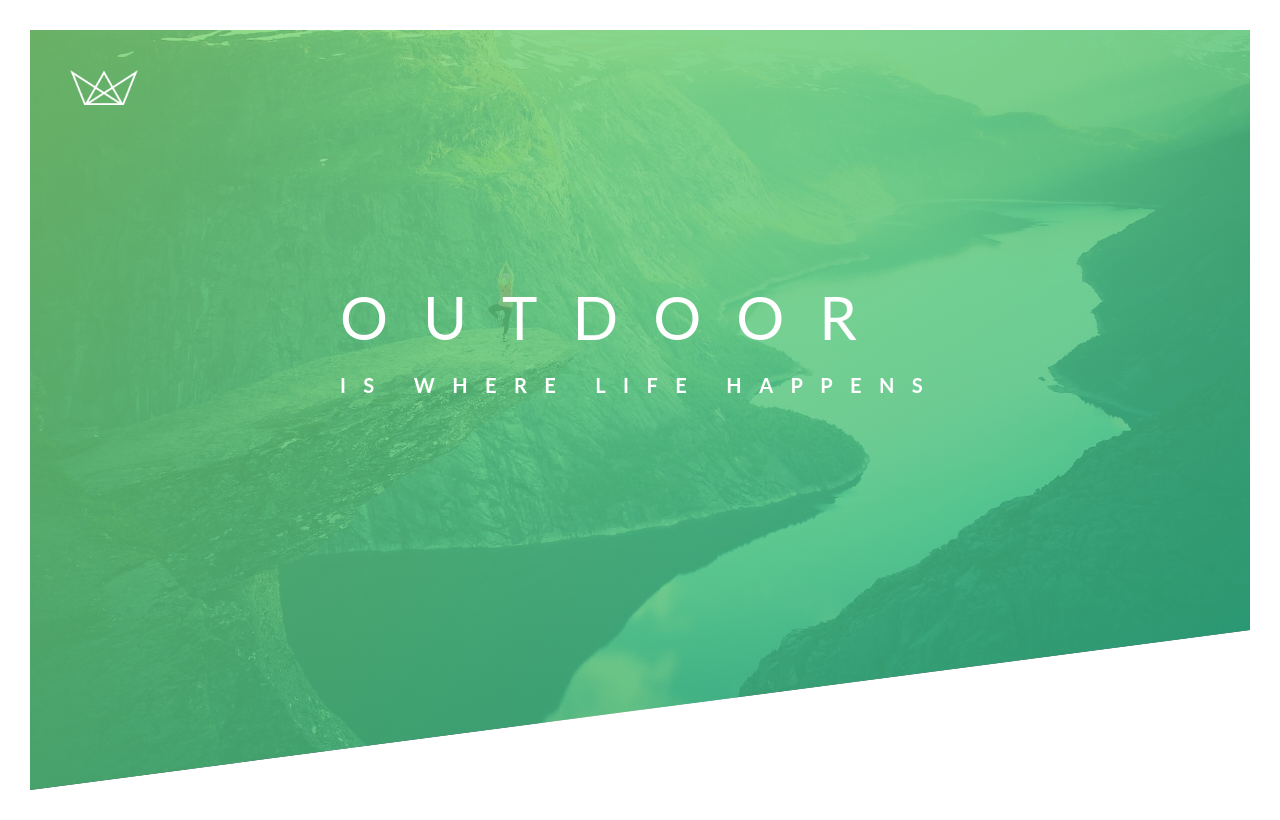
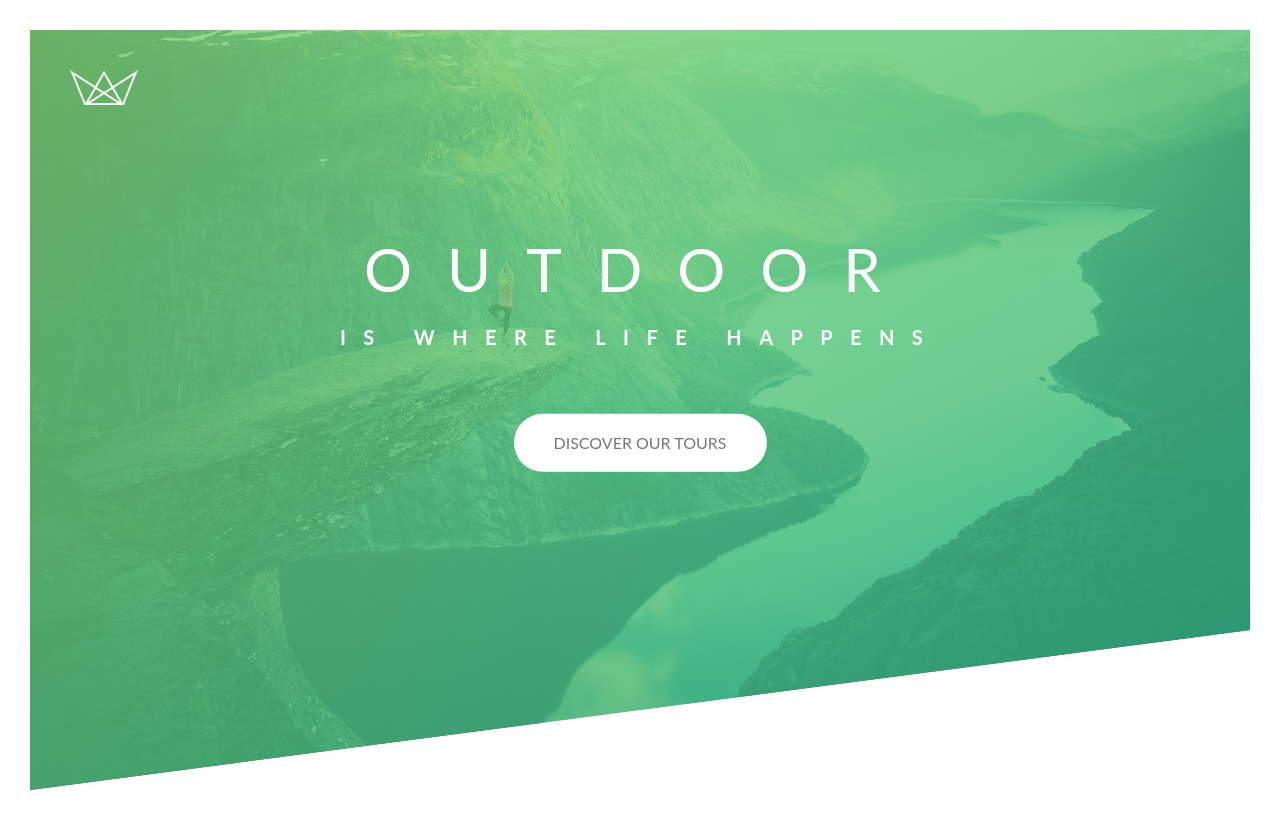
Before and after one commit to thomashzhu/advanced-css-course, a React (Create React App) app in the folder natours/: page / in a window 1280 px wide. Built offline with nearby package versions, Linux system fonts and the light colour scheme.

Commit message:
[natours] Style the call-to-action button

```diff
--- /dev/null
+++ b/natours/src/components/app/animations.ts
@@ -0,0 +1,19 @@
+import { keyframes } from "styled-components";
+
+import { TranslateXOrigin } from "../../res/types";
+
+export const moveFrom = (origin: TranslateXOrigin) => keyframes`
+  0% {
+    opacity: 0;
+    transform: translateX(${`${ origin === TranslateXOrigin.Left ? -100 : 100}px`});
+  }
+
+  80% {
+    transform: translate(${`${ origin === TranslateXOrigin.Left ? 10 : -10}px`});
+  }
+
+  100% {
+    opacity: 1;
+    transform: translateX(0);
+  }
+`
--- a/natours/src/components/app/app.tsx
+++ b/natours/src/components/app/app.tsx
@@ -1,6 +1,6 @@
 import React from 'react';
 
-import { Global, Header, HeaderPrimary, HeaderPrimaryMain, HeaderPrimarySub, Logo, LogoContainer, TextBox } from './styled';
+import { Global, Header, HeaderPrimary, HeaderPrimaryMain, HeaderPrimarySub, Logo, LogoContainer, TextBox, WhiteButton } from './styled';
 
 export const App = () => (
   <React.Fragment>
@@ -24,6 +24,13 @@ export const App = () => (
             is where life happens
           </HeaderPrimarySub>
         </HeaderPrimary>
+
+        <WhiteButton
+          href="#"
+          // white
+        >
+          Discover our tours
+        </WhiteButton>
       </TextBox>
     </Header>
   </React.Fragment>
--- a/natours/src/components/app/index.ts
+++ b/natours/src/components/app/index.ts
@@ -1 +1 @@
-export { App } from './app';
+export { App } from './App';
--- a/natours/src/components/app/styled.ts
+++ b/natours/src/components/app/styled.ts
@@ -3,11 +3,15 @@ import styled, { createGlobalStyle } from "styled-components";
 
 import hero from '../../assets/hero.jpg';
 import { colors } from "../../res/colors";
+import { moveFrom } from './animations';
+import { TranslateXOrigin } from '../../res/types';
 
 export const Global = createGlobalStyle`
+  @import url('https://fonts.googleapis.com/css?family=Lato:100,300,400,700,900');
+
   body {
     color: #777;
-    font-family: "Lato", sans-serif;
+    font-family: Lato, sans-serif;
     font-size: 16px;
     font-weight: 400;
     line-height: 1.7;
@@ -21,12 +25,39 @@ export const Global = createGlobalStyle`
   }
 `
 
+export const Button = styled.a`
+  &:link,
+  &:visited {
+    border-radius: 100px;
+    display: inline-block;
+    padding: 15px 40px;
+    text-decoration: none;
+    text-transform: uppercase;
+    transition: all 0.2s;
+  }
+
+  &:hover {
+    box-shadow: 0 10px 20px ${Color('black').alpha(0.2).toString()};
+    transform: translateY(-3px);
+  }
+
+  &:active {
+    box-shadow: 0 5px 10px ${Color('black').alpha(0.2).toString()};
+    transform: translateY(-1px);
+  }
+`
+
+export const WhiteButton = styled(Button)`
+  background-color: white;
+  color: #777;
+`
+
 export const Header = styled.header`
   background-image:
     linear-gradient(
       to right bottom,
-      ${`${Color(colors.greenLight).alpha(0.8)}`},
-      ${`${Color(colors.greenDark).alpha(0.8)}`}
+      ${Color(colors.greenLight).alpha(0.8).toString()},
+      ${Color(colors.greenDark).alpha(0.8).toString()}
     ),
     url(${hero});
   background-position: top;
@@ -37,11 +68,16 @@ export const Header = styled.header`
 `
 
 export const HeaderPrimary = styled.h1`
-  color: ${colors.white};
+  color: white;
+  margin-bottom: 60px;
+  text-align: center;
   text-transform: uppercase;
 `
 
+// If animation is blurry, see https://stackoverflow.com/questions/14677490/blurry-text-after-using-css-transform-scale-in-chrome
+
 export const HeaderPrimaryMain = styled.span`
+  animation: ${moveFrom(TranslateXOrigin.Left)} 1s ease-out;
   display: block;
   font-size: 60px;
   font-weight: 400;
@@ -49,6 +85,7 @@ export const HeaderPrimaryMain = styled.span`
 `
 
 export const HeaderPrimarySub = styled.span`
+animation: ${moveFrom(TranslateXOrigin.Right)} 1s ease-out;
   display: block;
   font-size: 20px;
   font-weight: 700;
@@ -69,5 +106,6 @@ export const TextBox = styled.div`
   left: 50%;
   position: absolute;
   top: 40%;
+  text-align: center;
   transform: translate(-50%, -50%);
 `
--- a/natours/src/res/colors.ts
+++ b/natours/src/res/colors.ts
@@ -2,5 +2,4 @@ export const colors = {
   greenLight: '#7ed56f',
   greenMedium: '#55c57a',
   greenDark: '#28b485',
-  white: '#ffffff',
 }
--- /dev/null
+++ b/natours/src/res/types.ts
@@ -0,0 +1,3 @@
+export enum TranslateXOrigin {
+  Left, Right
+}
```
